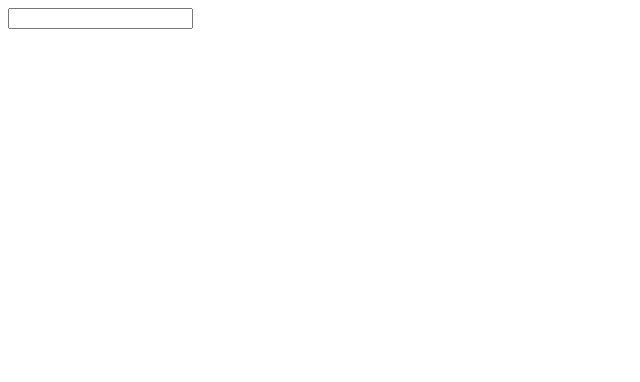
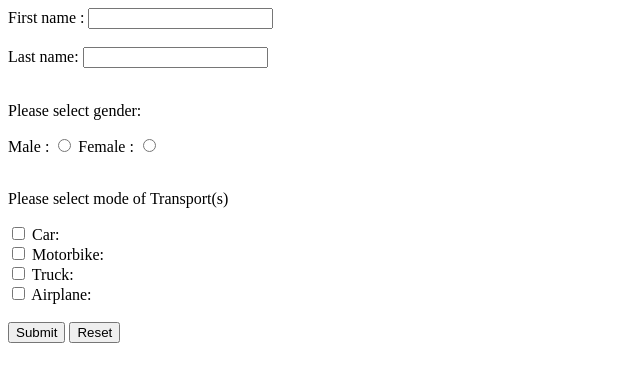
Before and after one commit to Ontefetse-Ditsele/it-varsity-module0, a plain HTML site: page form.html in a window 1280 px wide. Shown: the whole page, without its empty margins (0-640 px from the left). Drawn offline with Linux system fonts and the light colour scheme.

Commit message:
Added more values to the form page

```diff
--- a/form.html
+++ b/form.html
@@ -5,7 +5,35 @@
     </head>
     <body>
         <form>
-            <input type="text" />
+            <label for="firstname">First name : </label><input type="text" id="firstname"/>
+            <br/><br/>
+            <label for="lastname">Last name: </label><input type="text" id="lastname"/>
+            <br/><br/>
+
+            <p> Please select gender:</p>
+            <label for="male">Male : </label>
+            <input type="radio"  id="male" name="gender">
+
+            <label for="female">Female : </label>
+            <input type="radio" id="female" name="gender" >
+
+            <br/><br/>
+            <p>Please select mode of Transport(s)</p>
+            <input type="checkbox" name="vehicles" id="car">
+            <label for="car"> Car: </label>
+            <br/>
+            <input type="checkbox" name="vehicles" id="motorbike">
+            <label for="motorbike"> Motorbike: </label>
+            <br/>
+            <input type="checkbox" name="vehicles" id="truck">
+            <label for="truck"> Truck: </label>
+            <br/>
+            <input type="checkbox" name="vehicles" id="airplane">
+            <label for="airplane">Airplane:</label>
+            <br/><br/>
+
+            <input type="submit" value="Submit"/>
+            <input type="reset" value="Reset" />
         </form>
     </body>
 </html>
```
